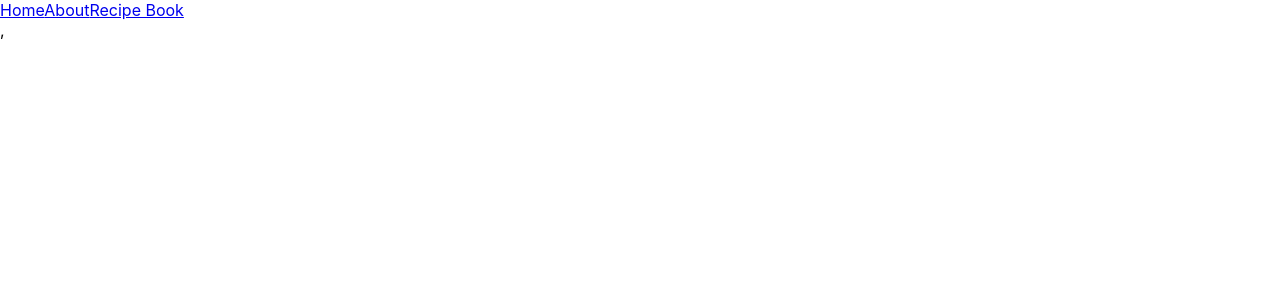
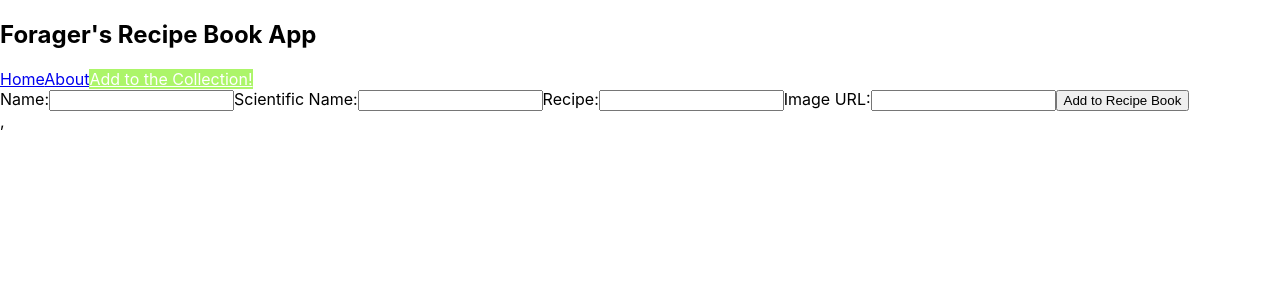
Before and after one commit to caitlinraby/forager-app, a React (Create React App) app: page /addform in a window 1280 px wide. Shown: the top 300 px of the page. Built offline with nearby package versions, Linux system fonts and the light colour scheme; data requests are answered from the project's data file.

Commit message:
further attempt at functionality

```diff
--- a/src/AddForm.js
+++ b/src/AddForm.js
@@ -1,8 +1,27 @@
-function AddForm () {
+
+
+function AddForm ( { addForageable, newImage, newName, newScientific, newRecipe, setNewImage, setNewName, setNewScientific, setNewRecipe } ) {
+
     return (
-        <div>
-
-        </div>
+        <form onSubmit={addForageable}>
+            <label>
+                Name:
+                <input type="text" name="name" value={newName} onChange={(e) => setNewName(e.target.value)}/>
+            </label>
+            <label>
+                Scientific Name:
+                <input type="text" name="scientific" value={newScientific} onChange={(e) => setNewScientific(e.target.value)}/>
+            </label>
+            <label>
+                Recipe:
+                <input type="text" name="recipe" value={newRecipe} onChange={(e) => setNewRecipe(e.target.value)}/>
+            </label>
+            <label>
+                Image URL:
+                <input type="text" name="image" value={newImage} onChange={(e) => setNewImage(e.target.value)}/>
+            </label>
+            <input type="submit" value="Add to Recipe Book" />
+        </form>
     )
 }
 
--- a/src/ForageablesContainer.js
+++ b/src/ForageablesContainer.js
@@ -1,10 +1,30 @@
 import { useEffect , useState } from "react";
 import ForageablesCollection from "./FCollection.js";
+import AddForm from "./AddForm";
 
 
 function ForageablesContainer() {
     const [forageables, setForageables] = useState([])
+    const [newForageable, setNewForageable] = useState("");
+    const [newName, setNewName] = useState("");
+    const [newScientific, setNewScientific] = useState("");
+    const [newRecipe, setNewRecipe] = useState("");
+    const [newImage, setNewImage] = useState("");
 
+
+    const getNextId = ((id) => () => ++id)(6);
+
+    function addForageable(e) {
+        e.preventDefault();
+        const newForageable = {
+          id: getNextId(),
+          name: newName,
+          scientific: newScientific,
+          recipe: newRecipe,
+          image: newImage
+        };
+        setNewForageable(newForageable);
+      }
 
     useEffect(() => {
         fetch("http://localhost:3004/forageables")
@@ -18,8 +38,8 @@ function ForageablesContainer() {
     return (
         <div>
 
-            <ForageablesCollection forageables={forageables}/>
-
+            <ForageablesCollection forageables={forageables} setNewForageable={addForageable}/>
+            <AddForm newName={newName} newScientific={newScientific} newRecipe={newRecipe} newImage={newImage}/>
 
         </div>
     )
--- a/src/NavBar.js
+++ b/src/NavBar.js
@@ -8,10 +8,12 @@ function NavBar ({ onChangePage }) {
     }
 
     return (
+
         <nav>
+            <h1>Forager's Recipe Book App</h1>
             <NavLink to="/home">Home</NavLink>
             <NavLink to="/about">About</NavLink>
-            <NavLink to="/recipebook">Recipe Book</NavLink>
+            <NavLink to="/addform">Add to the Collection!</NavLink>
         </nav>
     );
 }
```
